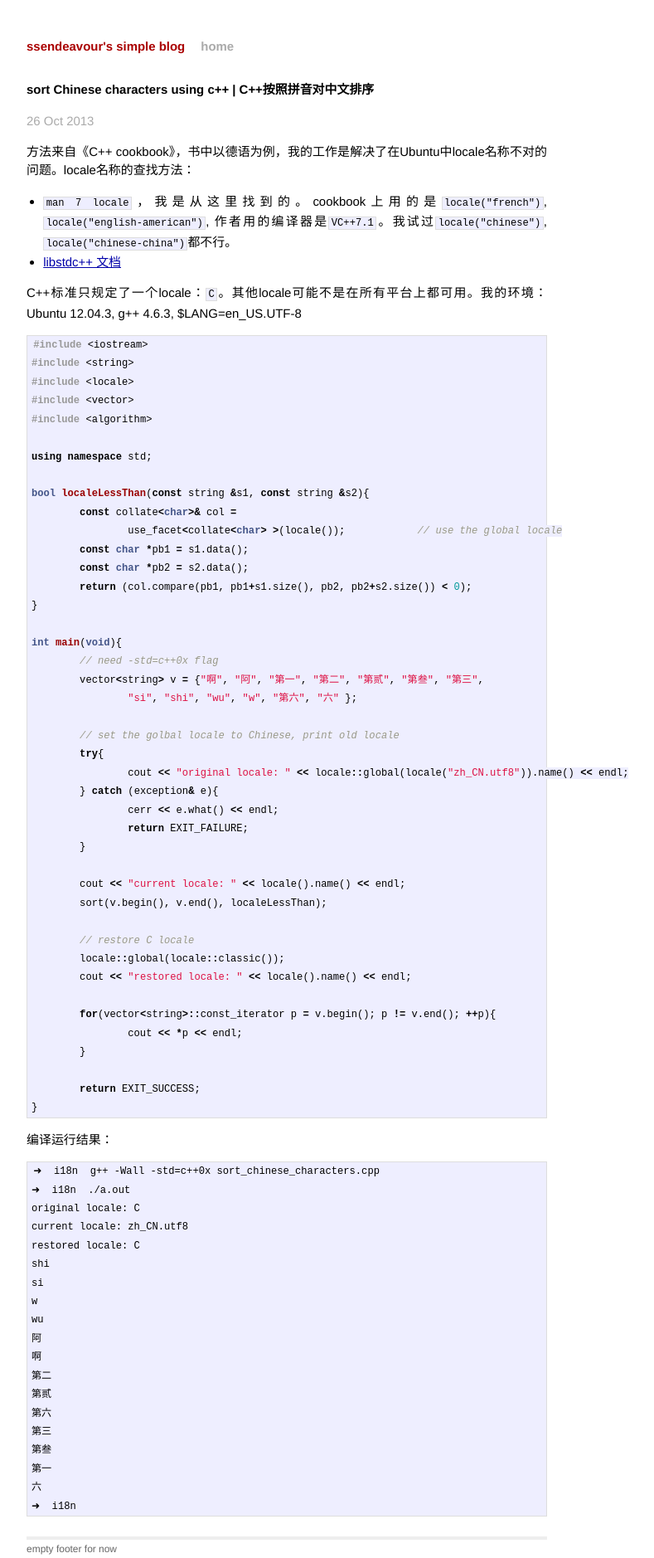
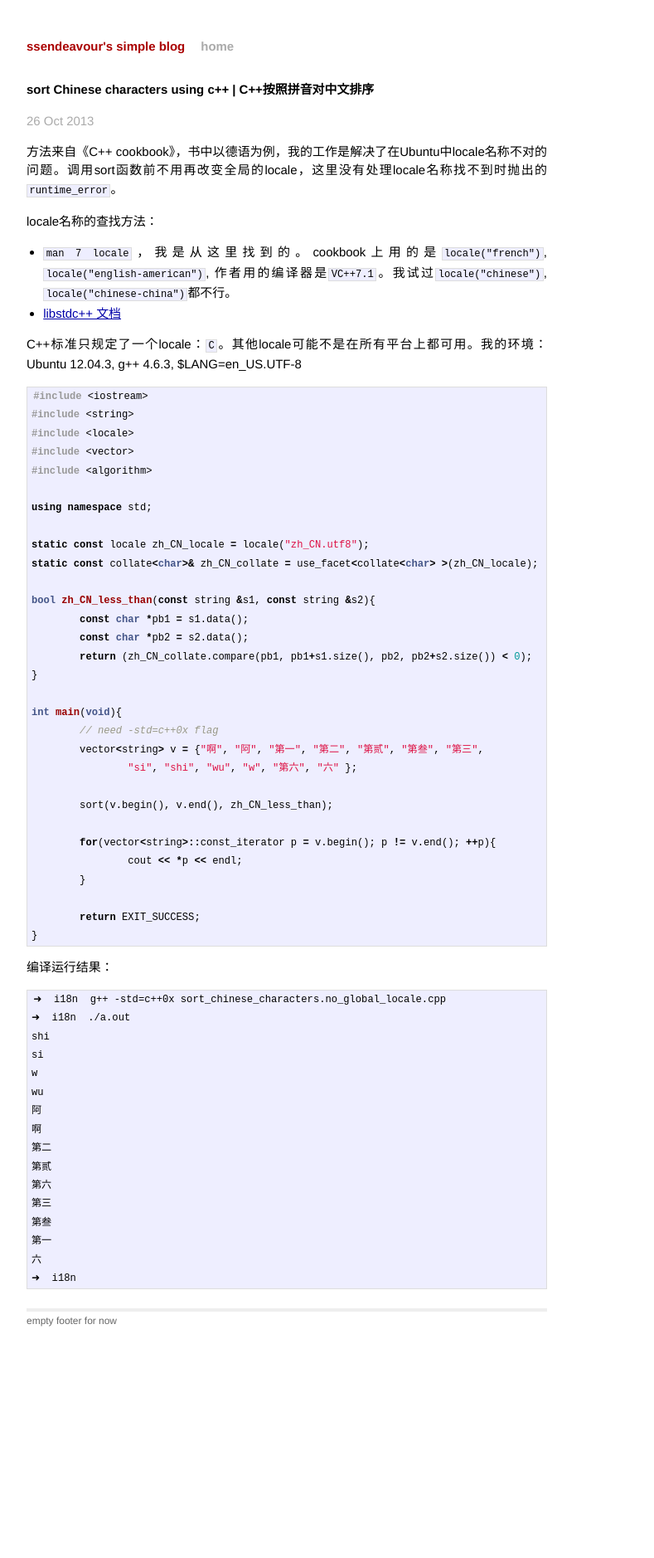
Before and after one commit to ssendeavour/ssendeavour.github.io, a Jekyll site: the page built from _posts/2013-10-26-sort-Chinese-characters-in-cpp.markdown, in a window 1280 px wide. Shown: the whole page at 83% size, without its empty margins (294-1083 px from the left). Built offline with Jekyll 4.4.1, drawn with Linux system fonts in a browser that asks for light colours; Markdown is read by kramdown in place of the engine named in the settings; after the commit the page ends 1604 px from its top, so only the background shows below that.

Commit message:
modify code to not changing global locale

```diff
--- a/_posts/2013-10-26-sort-Chinese-characters-in-cpp.markdown
+++ b/_posts/2013-10-26-sort-Chinese-characters-in-cpp.markdown
@@ -4,7 +4,9 @@ title:  "sort Chinese characters using c++ | C++按照拼音对中文排序"
 date:   Sat Oct 26 00:42:24 CST 2013
 categories: cpp
 ---
-方法来自《C++ cookbook》，书中以德语为例，我的工作是解决了在Ubuntu中locale名称不对的问题。locale名称的查找方法：
+方法来自《C++ cookbook》，书中以德语为例，我的工作是解决了在Ubuntu中locale名称不对的问题。调用sort函数前不用再改变全局的locale，这里没有处理locale名称找不到时抛出的`runtime_error`。
+
+locale名称的查找方法：
 
 - `man 7 locale`，我是从这里找到的。cookbook上用的是`locale("french")`, `locale("english-american")`, 作者用的编译器是`VC++7.1`。我试过`locale("chinese")`, `locale("chinese-china")`都不行。
 - [libstdc++ 文档](http://gcc.gnu.org/onlinedocs/libstdc++/latest-doxygen/a01285.html)
@@ -21,12 +23,13 @@ C++标准只规定了一个locale：`C`。其他locale可能不是在所有平
 
 using namespace std;
 
-bool localeLessThan(const string &s1, const string &s2){
-	const collate<char>& col =
-		use_facet<collate<char> >(locale());		// use the global locale
+static const locale zh_CN_locale = locale("zh_CN.utf8");
+static const collate<char>& zh_CN_collate = use_facet<collate<char> >(zh_CN_locale);
+
+bool zh_CN_less_than(const string &s1, const string &s2){
 	const char *pb1 = s1.data();
 	const char *pb2 = s2.data();
-	return (col.compare(pb1, pb1+s1.size(), pb2, pb2+s2.size()) < 0);
+	return (zh_CN_collate.compare(pb1, pb1+s1.size(), pb2, pb2+s2.size()) < 0);
 }
 
 int main(void){
@@ -34,20 +37,7 @@ int main(void){
 	vector<string> v = {"啊", "阿", "第一", "第二", "第贰", "第叁", "第三",
 		"si", "shi", "wu", "w", "第六", "六" };
 
-	// set the golbal locale to Chinese, print old locale
-	try{
-		cout << "original locale: " << locale::global(locale("zh_CN.utf8")).name() << endl;
-	} catch (exception& e){
-		cerr << e.what() << endl;
-		return EXIT_FAILURE;
-	}
-
-	cout << "current locale: " << locale().name() << endl;
-	sort(v.begin(), v.end(), localeLessThan);
-
-	// restore C locale
-	locale::global(locale::classic());
-	cout << "restored locale: " << locale().name() << endl;
+	sort(v.begin(), v.end(), zh_CN_less_than);
 
 	for(vector<string>::const_iterator p = v.begin(); p != v.end(); ++p){
 		cout << *p << endl;
@@ -60,11 +50,8 @@ int main(void){
 编译运行结果：
 
 {% highlight text %}
-➜  i18n  g++ -Wall -std=c++0x sort_chinese_characters.cpp
+➜  i18n  g++ -std=c++0x sort_chinese_characters.no_global_locale.cpp
 ➜  i18n  ./a.out
-original locale: C
-current locale: zh_CN.utf8
-restored locale: C
 shi
 si
 w
```
